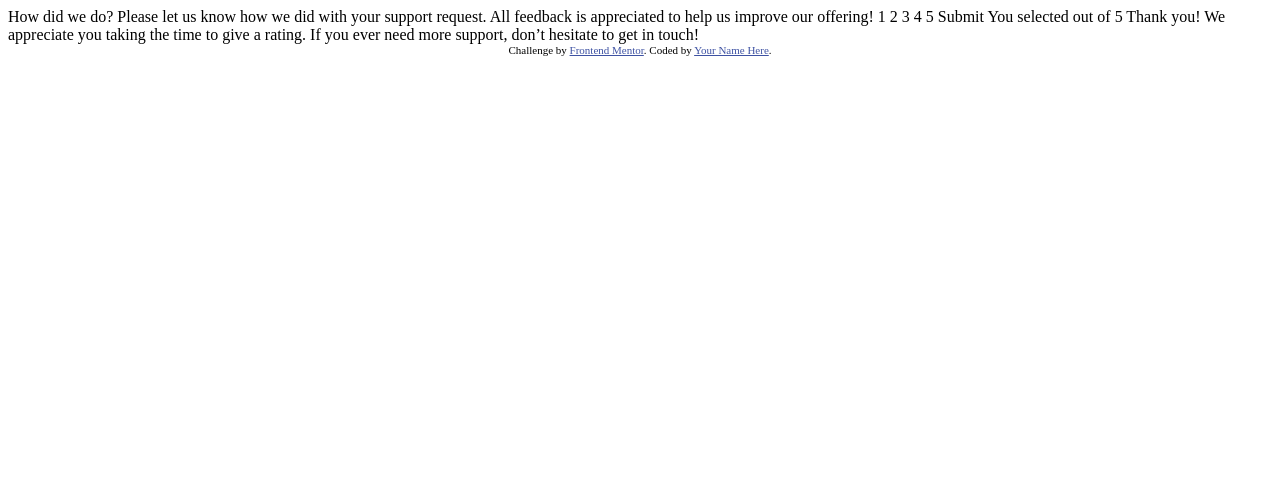
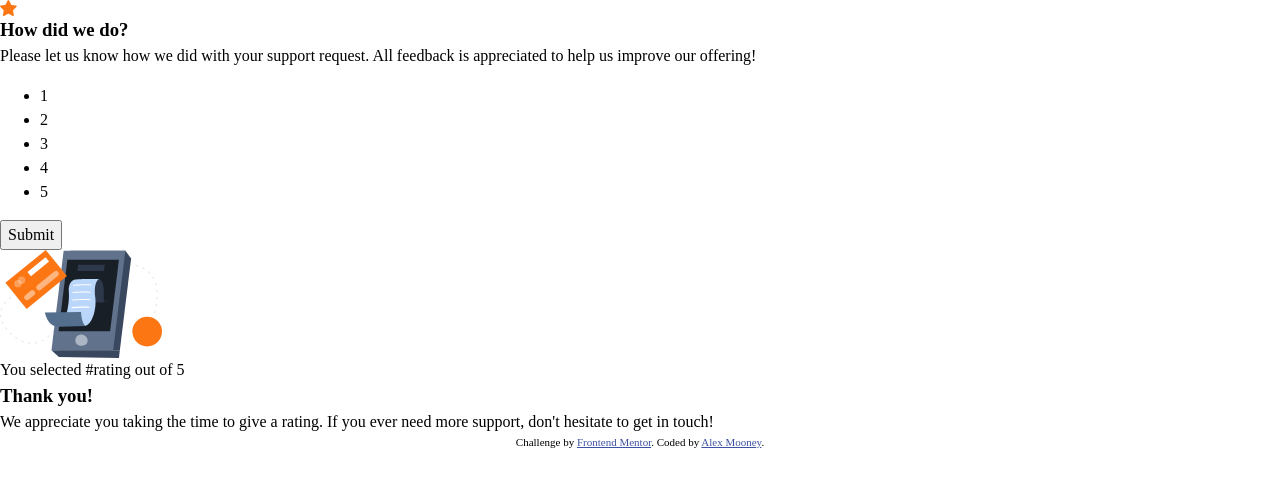
Before and after one commit to alexandermooney/interactive-rating-component, a plain HTML site: page index.html in a window 1280 px wide. Drawn offline with Linux system fonts and the light colour scheme.

Commit message:
Added markup to text in index.html and CSS reset on style.css

```diff
--- a/index.html
+++ b/index.html
@@ -1,49 +1,65 @@
 <!DOCTYPE html>
 <html lang="en">
+
 <head>
   <meta charset="UTF-8">
-  <meta name="viewport" content="width=device-width, initial-scale=1.0"> <!-- displays site properly based on user's device -->
+  <meta name="viewport" content="width=device-width, initial-scale=1.0">
+  <!-- displays site properly based on user's device -->
 
   <link rel="icon" type="image/png" sizes="32x32" href="./images/favicon-32x32.png">
 
-  <title>Frontend Mentor | Interactive rating component</title>
+  <title>Frontend Mentor | Interactive Rating Component</title>
+
+  <link rel="stylesheet" href="style.css">
 
   <!-- Feel free to remove these styles or customise in your own stylesheet 👍 -->
   <style>
-    .attribution { font-size: 11px; text-align: center; }
-    .attribution a { color: hsl(228, 45%, 44%); }
+    .attribution {
+      font-size: 11px;
+      text-align: center;
+    }
+
+    .attribution a {
+      color: hsl(228, 45%, 44%);
+    }
   </style>
 </head>
+
 <body>
 
   <!-- Rating state start -->
 
-  How did we do?
+  <div class="[ cpt-container ]">
 
-  Please let us know how we did with your support request. All feedback is appreciated
-  to help us improve our offering!
+    <div class="[ cpt-rating__input ]">
+      <img class="[ cpt-rating__icon ]" src="images/icon-star.svg" alt="">
+      <h3 class="[ cpt-rating__heading ]">How did we do?</h3>
+      <p class="[ cpt-rating__msg ]">Please let us know how we did with your support request. All feedback is
+        appreciated to help us improve our offering!</p>
+      <ul class="[ cpt-rating__rate-container ]">
+        <li class="[ cpt-rating__rate-btn ]">1</li>
+        <li class="[ cpt-rating__rate-btn ]">2</li>
+        <li class="[ cpt-rating__rate-btn ]">3</li>
+        <li class="[ cpt-rating__rate-btn ]">4</li>
+        <li class="[ cpt-rating__rate-btn ]">5</li>
+      </ul>
+      <button class="[ cpt-rating__submit ]">Submit</button>
+    </div>
 
-  1 2 3 4 5
+    <div class="[ cpt-rating__submitted ]">
+      <img class="[ cpt-rating__image ]" src="images/illustration-thank-you.svg" alt="">
+      <p class="[ cpt-rating__result ]">You selected #rating out of 5</p>
+      <h3 class="[ cpt-rating__heading ]">Thank you!</h3>
+      <p class="[ cpt-rating__msg ]">We appreciate you taking the time to give a rating. If you ever need more support,
+        don't hesitate to get in touch!</p>
+    </div>
 
-  Submit
-
-  <!-- Rating state end -->
-
-  <!-- Thank you state start -->
-
-  You selected <!-- Add rating here --> out of 5
-
-  Thank you!
-
-  We appreciate you taking the time to give a rating. If you ever need more support,
-  don’t hesitate to get in touch!
-
-  <!-- Thank you state end -->
-
+  </div>
 
   <div class="attribution">
     Challenge by <a href="https://www.frontendmentor.io?ref=challenge" target="_blank">Frontend Mentor</a>.
-    Coded by <a href="#">Your Name Here</a>.
+    Coded by <a href="https://github.com/alexandermooney" target="_blank">Alex Mooney</a>.
   </div>
 </body>
+
 </html>
--- /dev/null
+++ b/style.css
@@ -0,0 +1,90 @@
+/********** VARIABLES **********/
+
+:root {}
+
+/********** CSS RESET **********/
+
+/* Box sizing rules */
+*,
+*::before,
+*::after {
+  box-sizing: border-box;
+}
+
+/* Remove default margin */
+body,
+h1,
+h2,
+h3,
+h4,
+p,
+figure,
+blockquote,
+dl,
+dd {
+  margin: 0;
+}
+
+/* Remove list styles on ul, ol elements with a list role, which suggests default styling will be removed */
+ul[role='list'],
+ol[role='list'] {
+  list-style: none;
+}
+
+/* Set core root defaults */
+html:focus-within {
+  scroll-behavior: smooth;
+}
+
+/* Set core body defaults */
+body {
+  min-height: 100vh;
+  text-rendering: optimizeSpeed;
+  line-height: 1.5;
+}
+
+/* A elements that don't have a class get default styles */
+a:not([class]) {
+  text-decoration-skip-ink: auto;
+}
+
+/* Make images easier to work with */
+img,
+picture {
+  max-width: 100%;
+  display: block;
+}
+
+/* Inherit fonts for inputs and buttons */
+input,
+button,
+textarea,
+select {
+  font: inherit;
+}
+
+/* Remove all animations, transitions and smooth scroll for people that prefer not to see them */
+@media (prefers-reduced-motion: reduce) {
+  html:focus-within {
+    scroll-behavior: auto;
+  }
+
+  *,
+  *::before,
+  *::after {
+    animation-duration: 0.01ms !important;
+    animation-iteration-count: 1 !important;
+    transition-duration: 0.01ms !important;
+    scroll-behavior: auto !important;
+  }
+}
+
+/********** CUBE CLASSES **********/
+
+/* Composition */
+
+/* Utility */
+
+/* Block */
+
+/* Exception */
```
Also changed, not shown: 1 other file.
